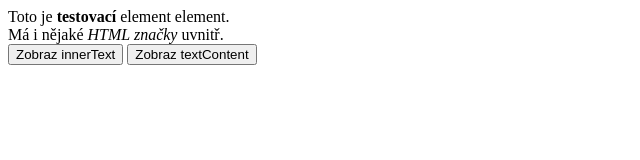
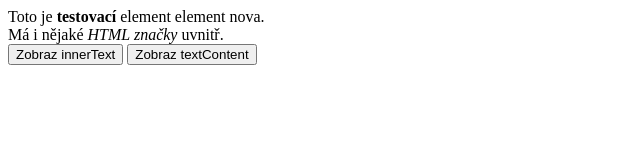
Before and after one commit to pamo12312/web, a plain HTML site: page index.html in a window 1280 px wide. Shown: the full height of the page, 0-640 px from the left. Drawn offline with Linux system fonts and the light colour scheme.

Commit message:
add to git hub

```diff
--- a/index.html
+++ b/index.html
@@ -11,7 +11,7 @@
 <body>
 
 <div id="testElement">
-    Toto je <strong>testovací</strong> element element.<br>
+    Toto je <strong>testovací</strong> element element nova.<br>
     <span>Má i nějaké <em>HTML značky</em> uvnitř.</span>
 </div>
 
```
